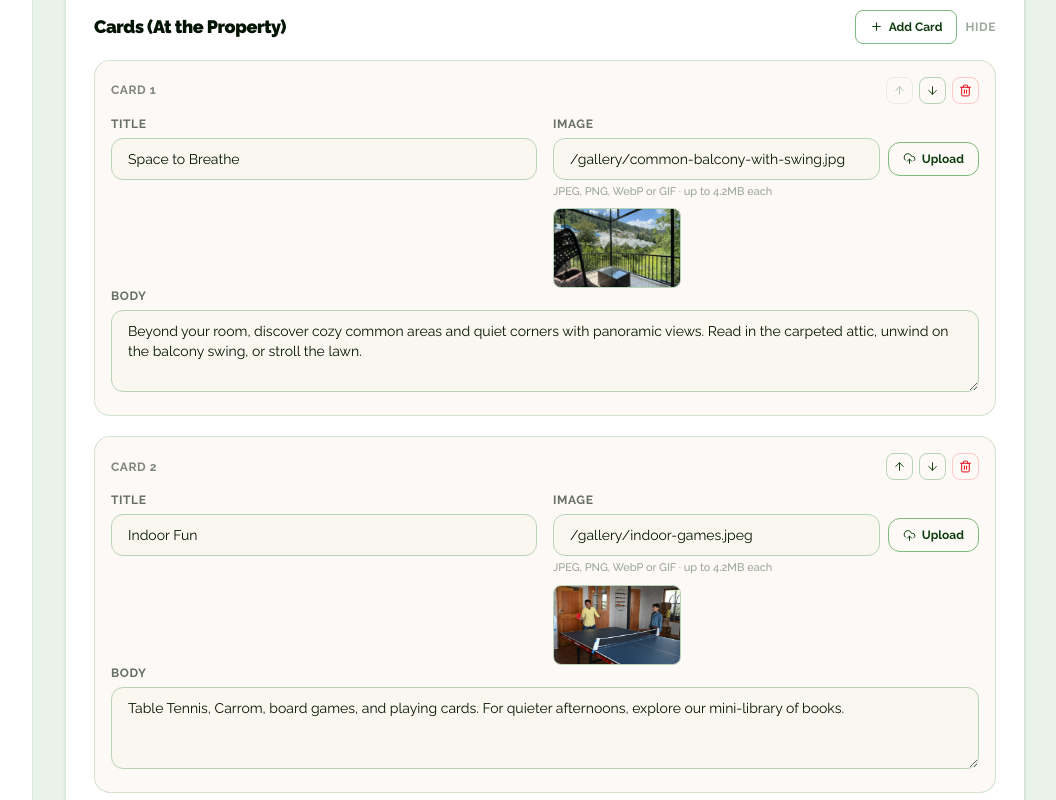
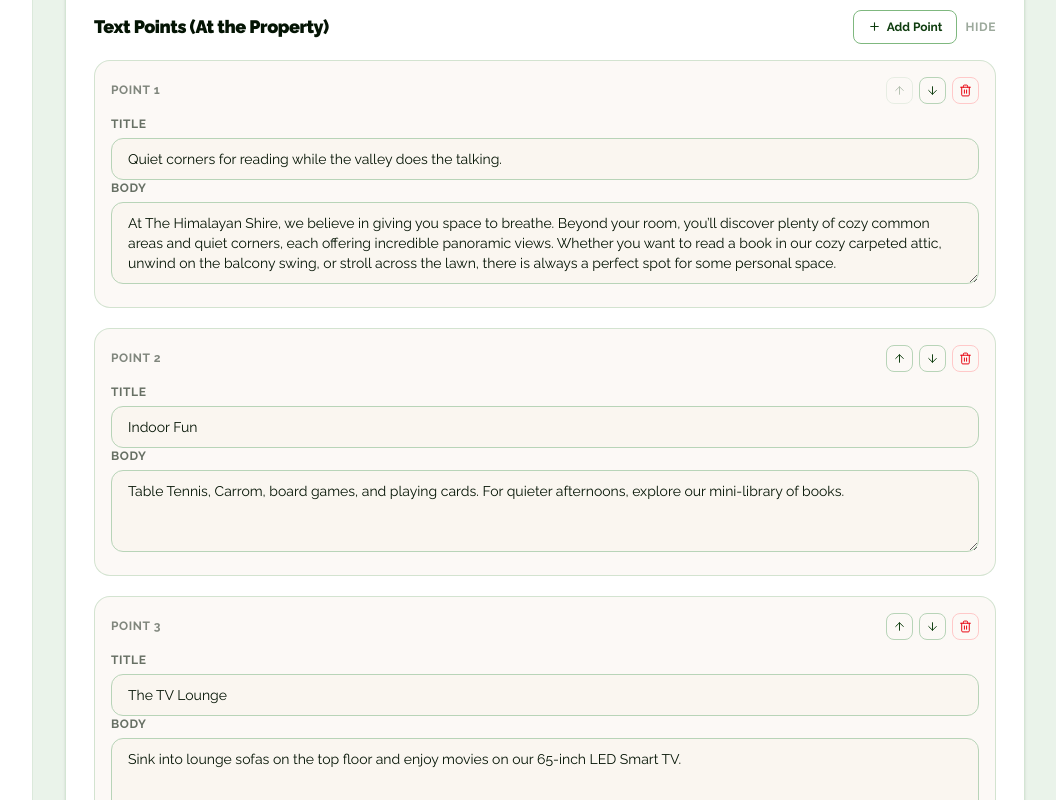
Before and after one commit to theone14122000/shire, a Next.js app: page /admin/activities in a window 1280 px wide. Shown: the part 1000-1800 px from the top of the page, without its empty margins (223-1279 px from the left). Built offline with nearby package versions, Linux system fonts and the light colour scheme; no server answers; the database is empty.

Commit message:
Separate at the property text points from image cards in CMS

```diff
--- a/app/admin/activities/page.tsx
+++ b/app/admin/activities/page.tsx
@@ -16,6 +16,7 @@ import {
   type ActivitiesContent,
   type ActivityCard,
   type Destination,
+  type PropertyPoint,
 } from "@/lib/activities-content";
 import {
   getFileSizeError,
@@ -32,6 +33,10 @@ const LABEL_CLASS =
 
 function emptyCard(): ActivityCard {
   return { title: "", body: "", image: "" };
+}
+
+function emptyPoint(): PropertyPoint {
+  return { title: "", body: "" };
 }
 
 function emptyDestination(): Destination {
@@ -133,6 +138,17 @@ export default function AdminActivitiesPage() {
       const cards = [...prev.propertyCards];
       [cards[index], cards[target]] = [cards[target], cards[index]];
       return { ...prev, propertyCards: cards };
+    });
+  }
+
+  function movePoint(index: number, dir: -1 | 1) {
+    setContent((prev) => {
+      if (!prev) return prev;
+      const target = index + dir;
+      if (target < 0 || target >= prev.propertyPoints.length) return prev;
+      const points = [...prev.propertyPoints];
+      [points[index], points[target]] = [points[target], points[index]];
+      return { ...prev, propertyPoints: points };
     });
   }
 
@@ -270,6 +286,68 @@ export default function AdminActivitiesPage() {
         <AreaField label="Description" value={content.atProperty.description} onChange={(v) => setSectionField("atProperty", "description", v)} />
       </Section>
 
+      {/* PROPERTY POINTS (text list) */}
+      <Section
+        title="Text Points (At the Property)"
+        action={
+          <button
+            type="button"
+            onClick={() =>
+              setSection("propertyPoints", [...content.propertyPoints, emptyPoint()])
+            }
+            className="inline-flex items-center gap-1.5 rounded-lg border border-emerald-300 px-3.5 py-2 text-xs font-bold text-emerald-700 transition-colors hover:bg-emerald-50"
+          >
+            <Plus size={13} strokeWidth={2} />
+            Add Point
+          </button>
+        }
+      >
+        <div className="space-y-5">
+          {content.propertyPoints.map((point, index) => (
+            <div key={index} className="rounded-2xl border border-emerald-200/60 bg-cream-50/60 p-4">
+              <div className="mb-3 flex items-center justify-between">
+                <span className="text-xs font-bold uppercase tracking-wider text-emerald-900/50">
+                  Point {index + 1}
+                </span>
+                <ListButtons
+                  onUp={() => movePoint(index, -1)}
+                  onDown={() => movePoint(index, 1)}
+                  disableUp={index === 0}
+                  disableDown={index === content.propertyPoints.length - 1}
+                  onDelete={() =>
+                    setSection(
+                      "propertyPoints",
+                      content.propertyPoints.filter((_, i) => i !== index)
+                    )
+                  }
+                />
+              </div>
+              <Field
+                label="Title"
+                value={point.title}
+                onChange={(v) =>
+                  setSection(
+                    "propertyPoints",
+                    content.propertyPoints.map((p, i) => (i === index ? { ...p, title: v } : p))
+                  )
+                }
+              />
+              <AreaField
+                label="Body"
+                value={point.body}
+                rows={3}
+                onChange={(v) =>
+                  setSection(
+                    "propertyPoints",
+                    content.propertyPoints.map((p, i) => (i === index ? { ...p, body: v } : p))
+                  )
+                }
+              />
+            </div>
+          ))}
+        </div>
+      </Section>
+
       {/* PROPERTY CARDS */}
       <Section
         title="Cards (At the Property)"
@@ -330,17 +408,6 @@ export default function AdminActivitiesPage() {
                   progress={uploadProgress[`card${index}`]}
                 />
               </GridCols>
-              <AreaField
-                label="Body"
-                value={card.body}
-                rows={3}
-                onChange={(v) =>
-                  setSection(
-                    "propertyCards",
-                    content.propertyCards.map((c, i) => (i === index ? { ...c, body: v } : c))
-                  )
-                }
-              />
             </div>
           ))}
         </div>
--- a/app/components/activities/ActivitiesContent.tsx
+++ b/app/components/activities/ActivitiesContent.tsx
@@ -77,7 +77,7 @@ export function ActivitiesContent({ content }: { content: ActivitiesContent }) {
             viewport={{ once: true, amount: 0.1 }}
             className="mt-14 grid gap-x-12 gap-y-7 border-t border-emerald-900/10 pt-10 lg:mt-16 lg:grid-cols-2"
           >
-            {content.propertyCards.map((activity, index) => (
+            {content.propertyPoints.map((activity, index) => (
               <motion.div
                 key={`${activity.title}-${index}`}
                 variants={fadeUp}
--- a/lib/activities-content.ts
+++ b/lib/activities-content.ts
@@ -8,6 +8,11 @@ export type ActivityCard = {
   title: string;
   body: string;
   image: string;
+};
+
+export type PropertyPoint = {
+  title: string;
+  body: string;
 };
 
 export type Destination = {
@@ -33,6 +38,7 @@ export type ActivitiesContent = {
     description: string;
   };
   propertyCards: ActivityCard[];
+  propertyPoints: PropertyPoint[];
   nearby: {
     kicker: string;
     heading: string;
@@ -94,6 +100,28 @@ export const ACTIVITIES_DEFAULTS: ActivitiesContent = {
       image: "/images/activity/activity-10.jpg",
     },
   ],
+  propertyPoints: [
+    {
+      title: "Quiet corners for reading while the valley does the talking.",
+      body: "At The Himalayan Shire, we believe in giving you space to breathe. Beyond your room, you’ll discover plenty of cozy common areas and quiet corners, each offering incredible panoramic views. Whether you want to read a book in our cozy carpeted attic, unwind on the balcony swing, or stroll across the lawn, there is always a perfect spot for some personal space.",
+    },
+    {
+      title: "Indoor Fun",
+      body: "Table Tennis, Carrom, board games, and playing cards. For quieter afternoons, explore our mini-library of books.",
+    },
+    {
+      title: "The TV Lounge",
+      body: "Sink into lounge sofas on the top floor and enjoy movies on our 65-inch LED Smart TV.",
+    },
+    {
+      title: "The Lawn",
+      body: "A sprawling lawn with Himalayan views - ideal for morning yoga or meditation. A small slide keeps the little ones entertained.",
+    },
+    {
+      title: "Nature Trails & Orchard Walks",
+      body: "Step into apple orchards and deodar forests right outside. Stroll through orchards, meet locals, or explore jungle trails steps from the property. Bonfire and barbeque available on request.",
+    },
+  ],
   nearby: {
     kicker: "Nearby",
     heading: "Destinations.",
@@ -147,6 +175,20 @@ function cards(value: unknown, fallback: ActivityCard[]): ActivityCard[] {
   return out;
 }
 
+function points(value: unknown, fallback: PropertyPoint[]): PropertyPoint[] {
+  if (!Array.isArray(value)) return fallback;
+  const out: PropertyPoint[] = [];
+  for (const item of value) {
+    if (!item || typeof item !== "object") continue;
+    const o = item as Record<string, unknown>;
+    out.push({
+      title: str(o.title, ""),
+      body: str(o.body, ""),
+    });
+  }
+  return out;
+}
+
 function destinations(value: unknown, fallback: Destination[]): Destination[] {
   if (!Array.isArray(value)) return fallback;
   const out: Destination[] = [];
@@ -190,6 +232,7 @@ export function mergeActivities(
       description: str(atProperty.description, ACTIVITIES_DEFAULTS.atProperty.description),
     },
     propertyCards: cards(db.propertyCards, ACTIVITIES_DEFAULTS.propertyCards),
+    propertyPoints: points(db.propertyPoints, ACTIVITIES_DEFAULTS.propertyPoints),
     nearby: {
       kicker: str(nearby.kicker, ACTIVITIES_DEFAULTS.nearby.kicker),
       heading: str(nearby.heading, ACTIVITIES_DEFAULTS.nearby.heading),
```
